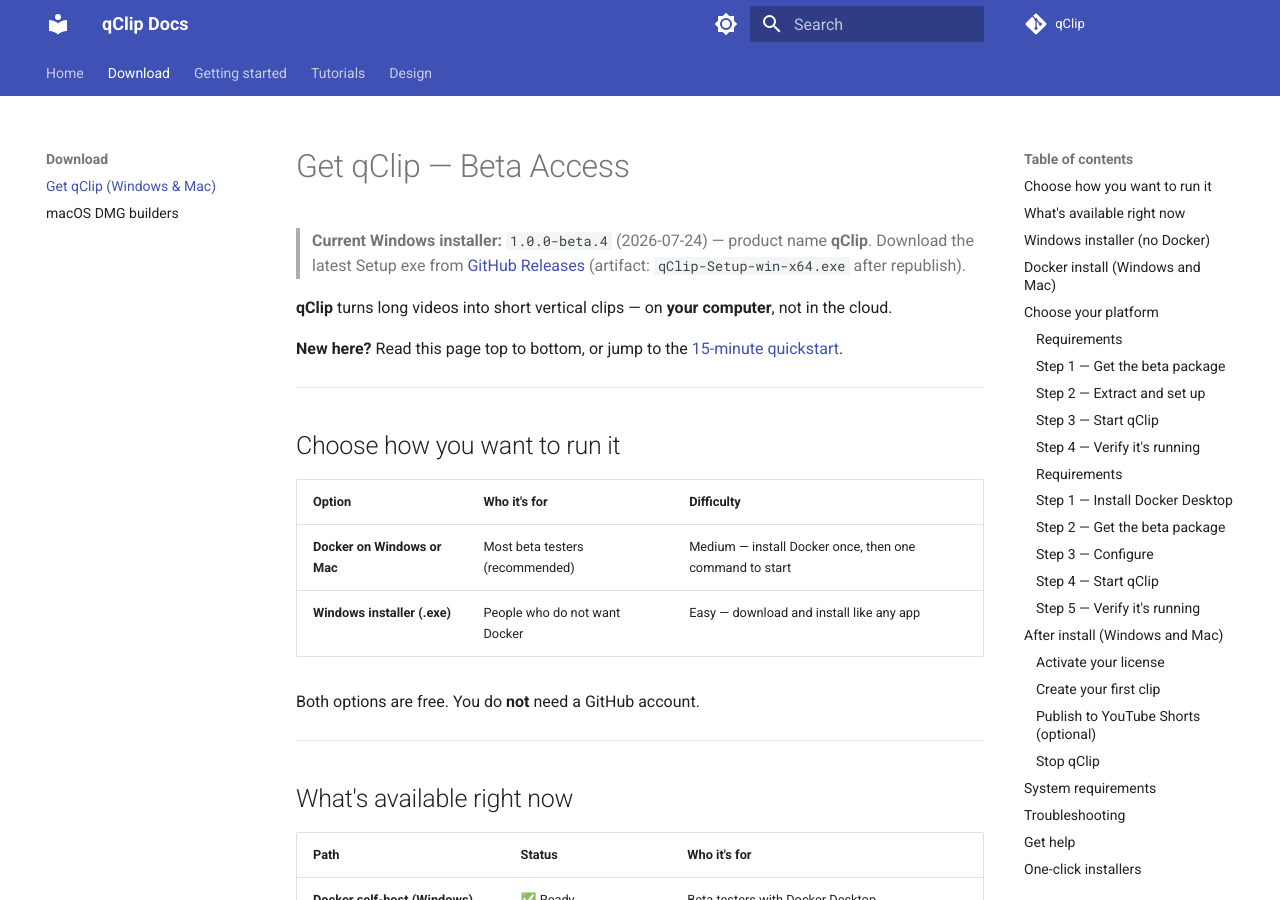
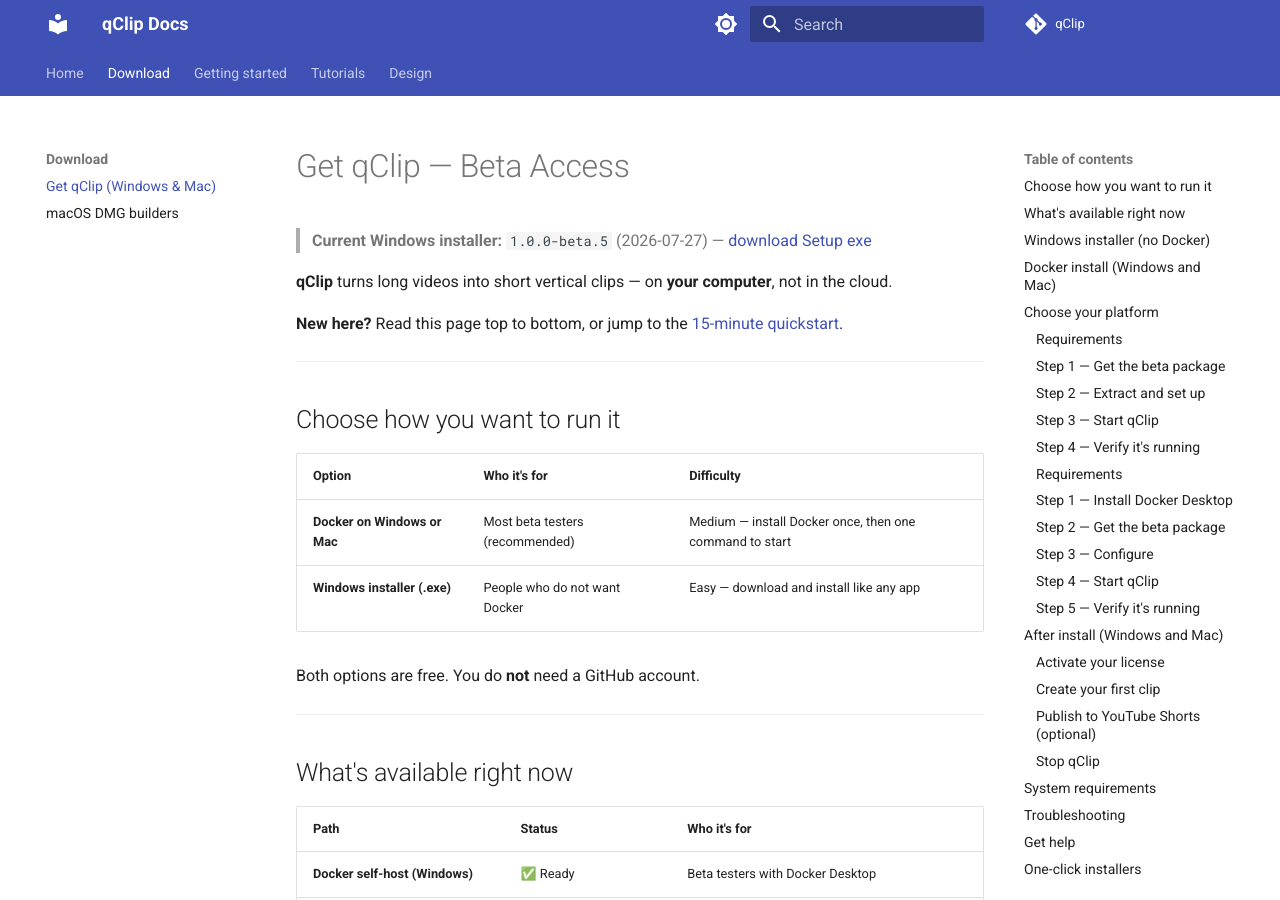
Before and after one commit to WheresWellium/StreamClip, an MkDocs documentation site: the page built from docs/BETA_DOWNLOAD.md, in a window 1280 px wide and 900 px high. Built offline with MkDocs 1.6.1 and Material for MkDocs 9.7.7, drawn with Linux system fonts in a browser that asks for light colours; comment, search, counter and statistics services are not loaded; some of the changed text lies outside the part shown.

Commit message:
chore(desktop): bump Windows installer to v1.0.0-beta.5 (qClip artifact)
Point BETA_DOWNLOAD and publish defaults at qClip-Setup-win-x64.exe for
the beta.5 GitHub Release cut.

Co-authored-by: Wells <WheresWellium@users.noreply.github.com>

```diff
--- a/docs/BETA_DOWNLOAD.md
+++ b/docs/BETA_DOWNLOAD.md
@@ -1,7 +1,7 @@
 # Get qClip — Beta Access
 
 
-> **Current Windows installer:** `1.0.0-beta.4` (2026-07-24) — product name **qClip**. Download the latest Setup exe from [GitHub Releases](https://github.com/WheresWellium/StreamClip/releases/latest) (artifact: `qClip-Setup-win-x64.exe` after republish).
+> **Current Windows installer:** `1.0.0-beta.5` (2026-07-27) — [download Setup exe](https://github.com/WheresWellium/StreamClip/releases/latest/download/qClip-Setup-win-x64.exe)
 
 
 **qClip** turns long videos into short vertical clips — on **your computer**, not in the cloud.
@@ -263,10 +263,10 @@ Use **Report a bug** or **Beta feedback** in the app header — every submission
 
 | Platform | Artifact | Status |
 |----------|----------|--------|
-| Windows | [`qClip-Setup-win-x64.exe`](https://github.com/WheresWellium/StreamClip/releases/latest/download/qClip-Setup-win-x64.exe) | ✅ **v1.0.0-beta.2** published — unsigned; SmartScreen may warn → More info → Run anyway |
+| Windows | [`qClip-Setup-win-x64.exe`](https://github.com/WheresWellium/StreamClip/releases/latest/download/qClip-Setup-win-x64.exe) | ✅ **v1.0.0-beta.5** published — unsigned; SmartScreen may warn → More info → Run anyway |
 | macOS | `qClip-mac-arm64.dmg` | 🔜 Scaffold ready; needs a Mac host to produce the DMG |
 
-**Release page:** [v1.0.0-beta.2](https://github.com/WheresWellium/StreamClip/releases/tag/v1.0.0-beta.2)
+**Release page:** [v1.0.0-beta.5](https://github.com/WheresWellium/StreamClip/releases/tag/v1.0.0-beta.5)
 
 Docker remains the primary Phase 0 path (full stack verify). Use the `.exe` for desktop / no-Docker trials.
 
```
Also changed, not shown: 2 other files.
